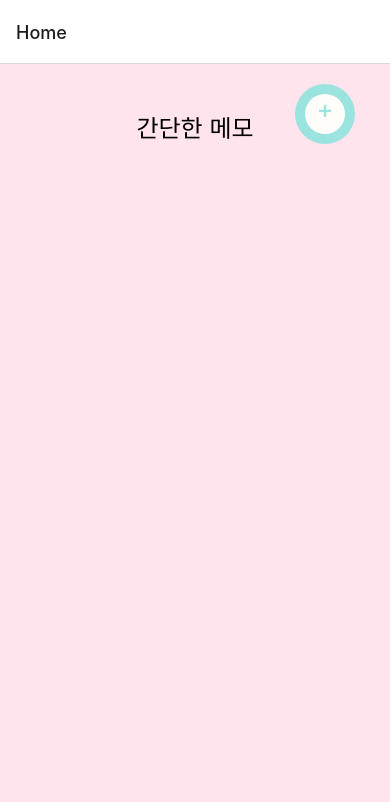
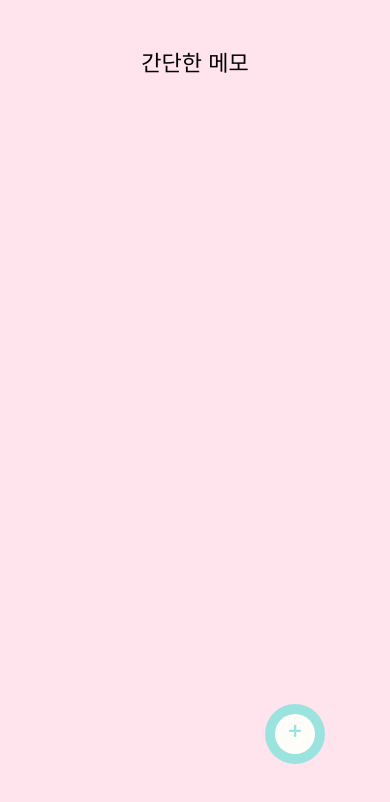
Before and after one commit to limsongeun94/simple_memo, a React Native app: screen / in a window 390 px wide. Shown: the top 802 px of the page. Built offline with nearby package versions, Linux system fonts and the light colour scheme.

Commit message:
complete structure

```diff
--- a/App.js
+++ b/App.js
@@ -10,12 +10,9 @@ import {
 } from "react-native";
 import { useEffect, useState, useRef } from "react";
 import { color } from "./color.js";
-import {
-  NavigationContainer,
-  useIsFocused,
-  StackActions,
-} from "@react-navigation/native";
+import { NavigationContainer, useIsFocused } from "@react-navigation/native";
 import { createStackNavigator } from "@react-navigation/stack";
+import { SafeAreaView } from "react-native-safe-area-context";
 import moment from "moment";
 import AsyncStorage from "@react-native-async-storage/async-storage";
 
@@ -133,13 +130,8 @@ const InputScreen = ({ route, navigation }) => {
       copyMemo[findIndex] = { ...copyMemo[findIndex], contents: text };
       setMemo([...copyMemo]);
       await AsyncStorage.setItem("@key", JSON.stringify([...copyMemo]));
-      await AsyncStorage.mergeItem("@key", JSON.stringify([...copyMemo]));
-      // input.current.clear();
-      // const pushAction = StackActions.push("Home");
-      // navigation.dispatch(pushAction);
-      // navigation.navigate("Home");
-      // navigation.replace("Home");
-      // navigation.dispatch(StackActions.replace("Home", { id: id }));
+      input.current.clear();
+      navigation.push("Home");
     }
   };
 
@@ -156,6 +148,7 @@ const InputScreen = ({ route, navigation }) => {
 
   return (
     <View style={styles.container}>
+      <Text style={styles.header}>간단한 메모</Text>
       <TextInput
         style={focus ? styles.input_box_onfocus : styles.input_box_unfocus}
         multiline={true}
@@ -181,9 +174,15 @@ const Stack = createStackNavigator();
 export default function App() {
   return (
     <NavigationContainer>
-      <Stack.Navigator>
+      <Stack.Navigator screenOptions={{ headerMode: "none" }}>
         <Stack.Screen name="Home" component={HomeScreen} />
-        <Stack.Screen name="Input" component={InputScreen} />
+        <Stack.Screen
+          name="Input"
+          component={InputScreen}
+          options={({ route }) => {
+            route.params?.id;
+          }}
+        />
       </Stack.Navigator>
     </NavigationContainer>
   );
@@ -200,9 +199,8 @@ const styles = StyleSheet.create({
     padding: 30,
   },
   header: {
-    fontSize: 20,
     marginVertical: 15,
-    fontSize: 24,
+    fontSize: 22,
   },
   wrapper: {
     backgroundColor: color.beige,
@@ -219,8 +217,8 @@ const styles = StyleSheet.create({
     height: 60,
     borderRadius: 30,
     position: "absolute",
-    top: 20,
-    right: 35,
+    bottom: 80,
+    right: 65,
     elevation: 7,
   },
   add_btn_text: {
```
